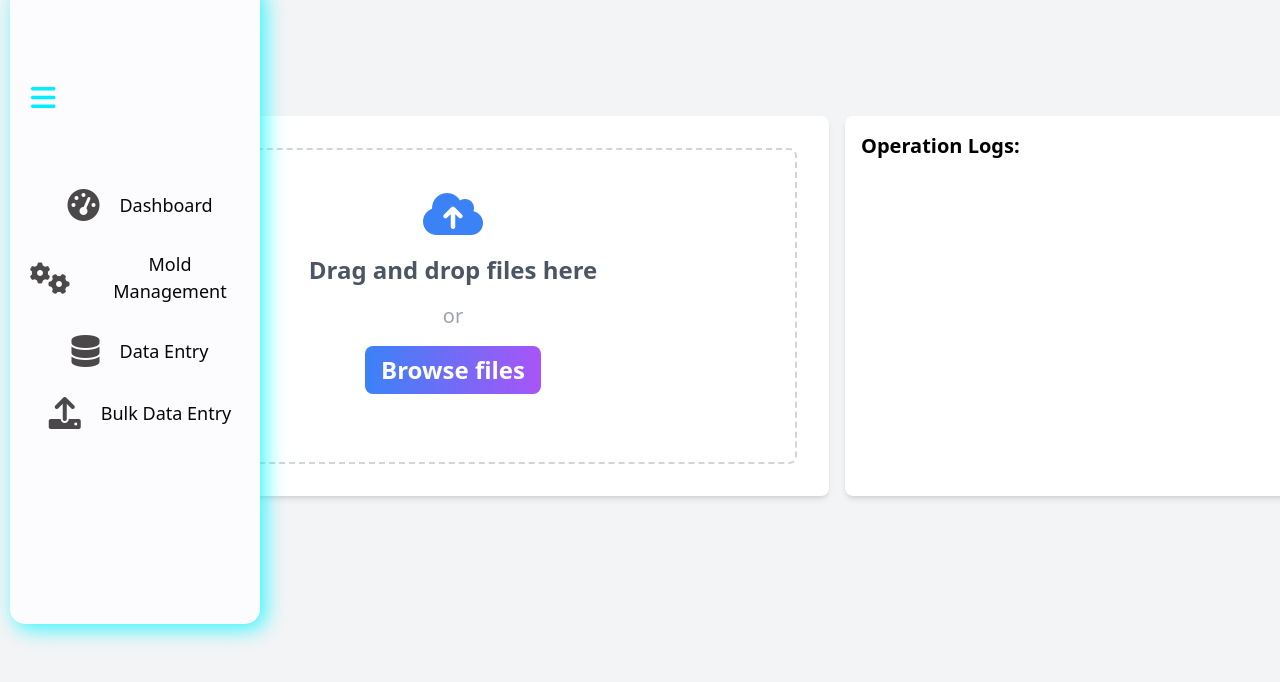
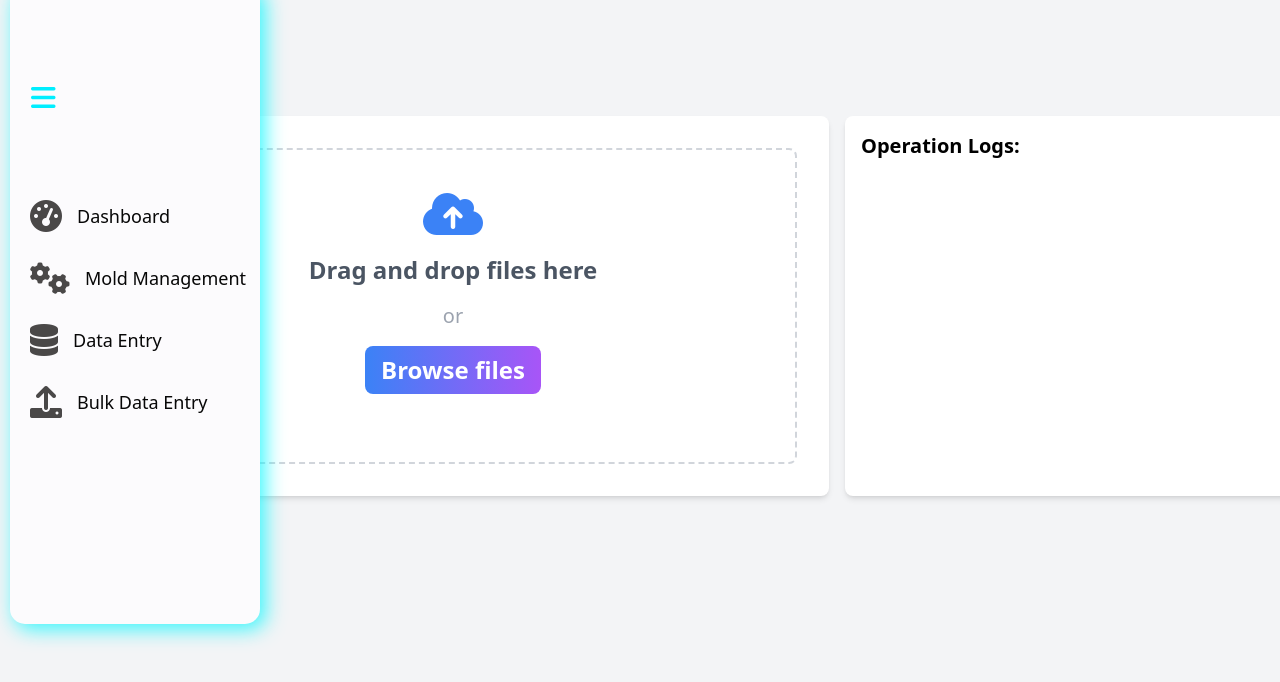
Before and after one commit to KJInnovateX/Mould-Information-Management-System, a website: page public/bulkDataEntry.html in a window 1280 px wide. Both pictures are taken after a click on the button 43 px from the left and 208 px from the top of the page. Shown: the part 110-792 px from the top of the page. Drawn offline with nearby package versions, Linux system fonts and the light colour scheme.

Commit message:
Update bulkDataEntry.html

```diff
--- a/public/bulkDataEntry.html
+++ b/public/bulkDataEntry.html
@@ -18,8 +18,7 @@
     left: 10px;
     height: 80%;
     padding-top: 20px;
-            border-radius: 50%;
-            /* Half-circle shape */
+    border-radius: 20%; /* Half-circle shape */
     transition: width 0.3s, border-radius 0.3s;
     box-shadow: 5px 5px 20px rgba(0, 247, 255, 0.792);
     overflow: hidden;
@@ -30,8 +29,7 @@
 
 #sidebar.expanded {
     width: 250px;
-            border-radius: 15px;
-            /* Slightly curved for expansion */
+    border-radius: 15px; /* Slightly curved for expansion */
 }
 
 #sidebar ul {
@@ -53,6 +51,7 @@
     transition: background-color 0.3s, color 0.3s;
     border-radius: 10px;
     margin-bottom: 10px;
+    white-space: nowrap;
 }
 
 #sidebar ul li a {
@@ -63,31 +62,35 @@
     width: 100%;
     justify-content: center;
     transition: background-color 0.3s, color 0.3s;
+    padding-left: 0;
+}
+
+#sidebar.expanded ul li a {
+    justify-content: flex-start; /* Align items to the left */
+    padding-left: 5px; /* Add padding to space icons from the left */
 }
 
 #sidebar ul li a i {
-            font-size: 30px;
-            margin-left: 10px;
-            /* Increased size for better visibility */
-            margin-right: 10px;
-            /* Add space between icon and text */
+    font-size: 32px;
+    margin-left: 6px; /* Remove default margin for non-expanded sidebar */
+    margin-right: 10px; /* Add space between icon and text */
     color: rgb(74, 72, 72);
 }
 
 #sidebar.expanded ul li a i {
-            font-size: 32px;
-            /* Larger icon size when sidebar is expanded */
+    font-size: 32px; /* Slightly larger icon size when expanded */
+    margin-left: 5px; /* Adjust margin for alignment */
 }
 
 #sidebar ul li a span {
     display: none;
+    white-space: nowrap;
 }
 
 #sidebar.expanded ul li a span {
     display: inline;
-            margin-left: 10px;
-            font-size: 18px;
-            /* Adjust font size for text */
+    margin-left: 5px; /* Space text slightly from the icon */
+    font-size: 18px; /* Adjust font size for text */
 }
 
 #sidebar ul li a:hover {
@@ -95,8 +98,6 @@
     color: rgb(0, 0, 0);
     border-radius: 10px;
 }
-
-
 
 #sidebarToggle {
     background: none;
@@ -111,16 +112,17 @@
 
 main {
     margin-left: 90px;
-            transition: margin-left 0.6s;
+    transition: margin-left 0.10s;
 }
 
 #sidebar.expanded+main {
     margin-left: 270px;
+    transition: margin-left 0.10s;
 }
 
 @media screen and (max-width: 768px) {
     #sidebar {
-                width: 60px;
+        width: 70px;
     }
 
     #sidebar.expanded {
@@ -153,7 +155,6 @@
         margin-left: 180px;
     }
 }
-
 
         /* Modal styling */
         .modal {
```
Lines whose indentation alone changed are shown as unchanged.
